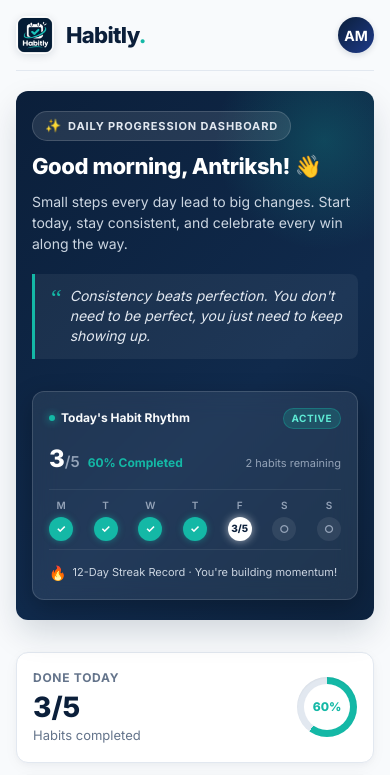
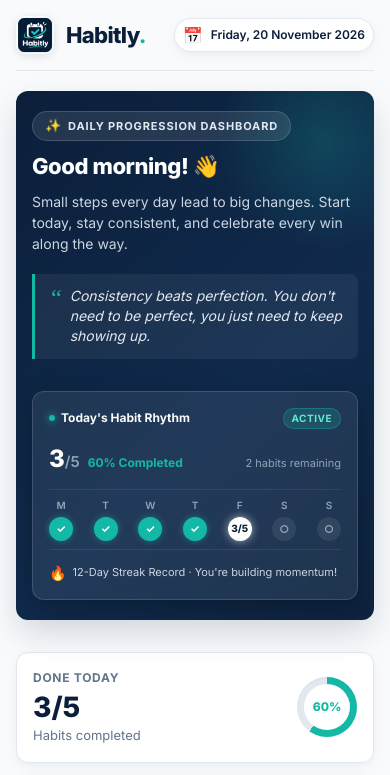
Before and after one commit to Antrikshh-Coder/Habitly, a plain HTML site: page index.html in a window 390 px wide. Shown: the top 775 px of the page. Drawn offline with Linux system fonts and the light colour scheme.

Commit message:
feat: remove AM avatar account and Antriksh name from greeting

```diff
--- a/index.html
+++ b/index.html
@@ -42,11 +42,6 @@
           <span class="date-icon" aria-hidden="true">📅</span>
           <span class="date-text">Friday, 20 November 2026</span>
         </div>
-
-        <!-- User Profile Avatar -->
-        <div class="user-avatar" title="Antriksh Manwadkar" aria-label="User Profile">
-          <span class="avatar-initials">AM</span>
-        </div>
       </div>
     </header>
 
@@ -65,7 +60,7 @@
             <span>DAILY PROGRESSION DASHBOARD</span>
           </div>
 
-          <h2 class="hero-heading">Good morning, Antriksh! 👋</h2>
+          <h2 class="hero-heading">Good morning! 👋</h2>
           <p class="hero-lead">Small steps every day lead to big changes. Start today, stay consistent, and celebrate every win along the way.</p>
 
           <div class="hero-quote-box">
--- a/style.css
+++ b/style.css
@@ -173,22 +173,6 @@ body {
   font-size: 0.875rem;
   font-weight: 600;
   color: var(--navy);
-}
-
-.user-avatar {
-  width: 40px;
-  height: 40px;
-  border-radius: 50%;
-  background: linear-gradient(135deg, var(--navy) 0%, #1E3A8A 100%);
-  color: #FFFFFF;
-  display: flex;
-  align-items: center;
-  justify-content: center;
-  font-size: 0.875rem;
-  font-weight: 700;
-  box-shadow: 0 2px 6px rgba(11, 31, 58, 0.15);
-  cursor: pointer;
-  user-select: none;
 }
 
 /* --------------------------------------------------------------------------
@@ -904,12 +888,11 @@ body {
   }
 
   .date-badge {
-    display: none; /* Hide date pill on small screens to prevent header wrap */
+    padding: var(--space-4) var(--space-8);
   }
 
-  .user-avatar {
-    width: 36px;
-    height: 36px;
+  .date-text {
+    font-size: 0.75rem;
   }
 
   .hero-banner {
```
